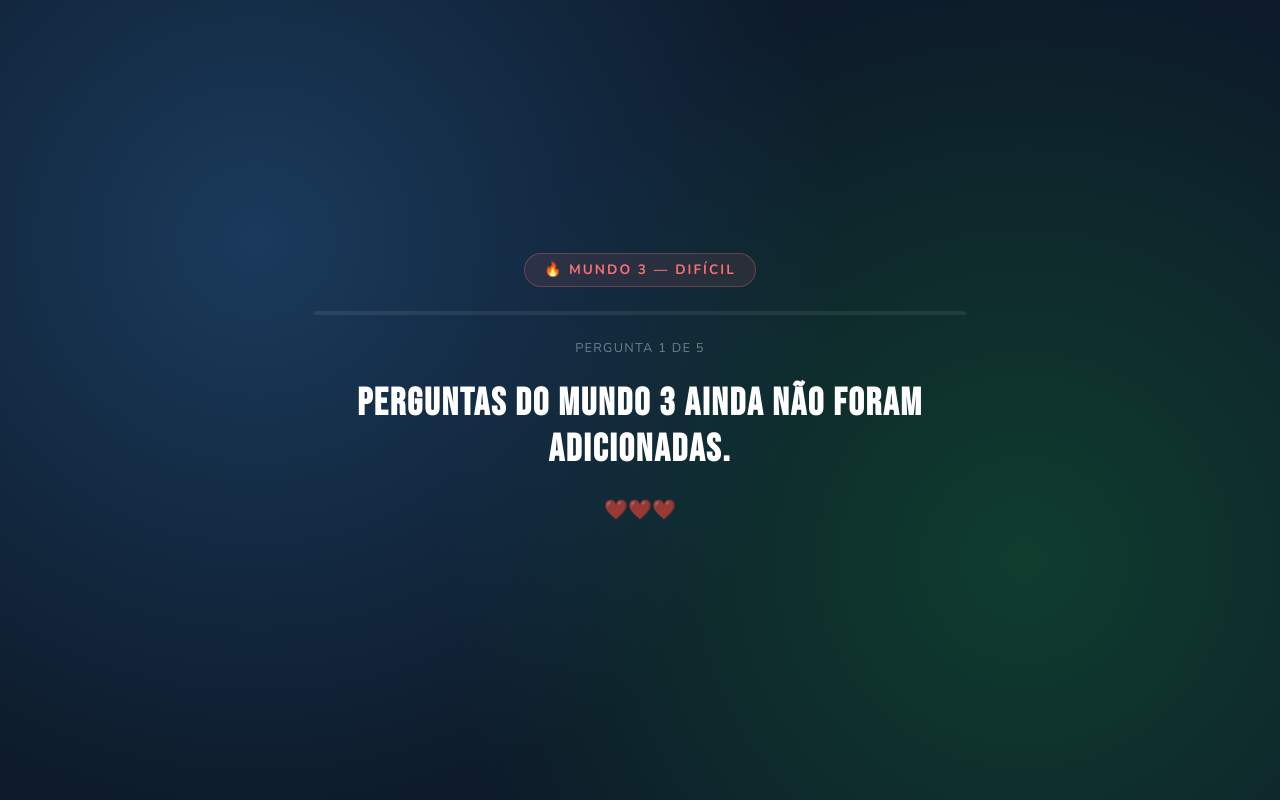
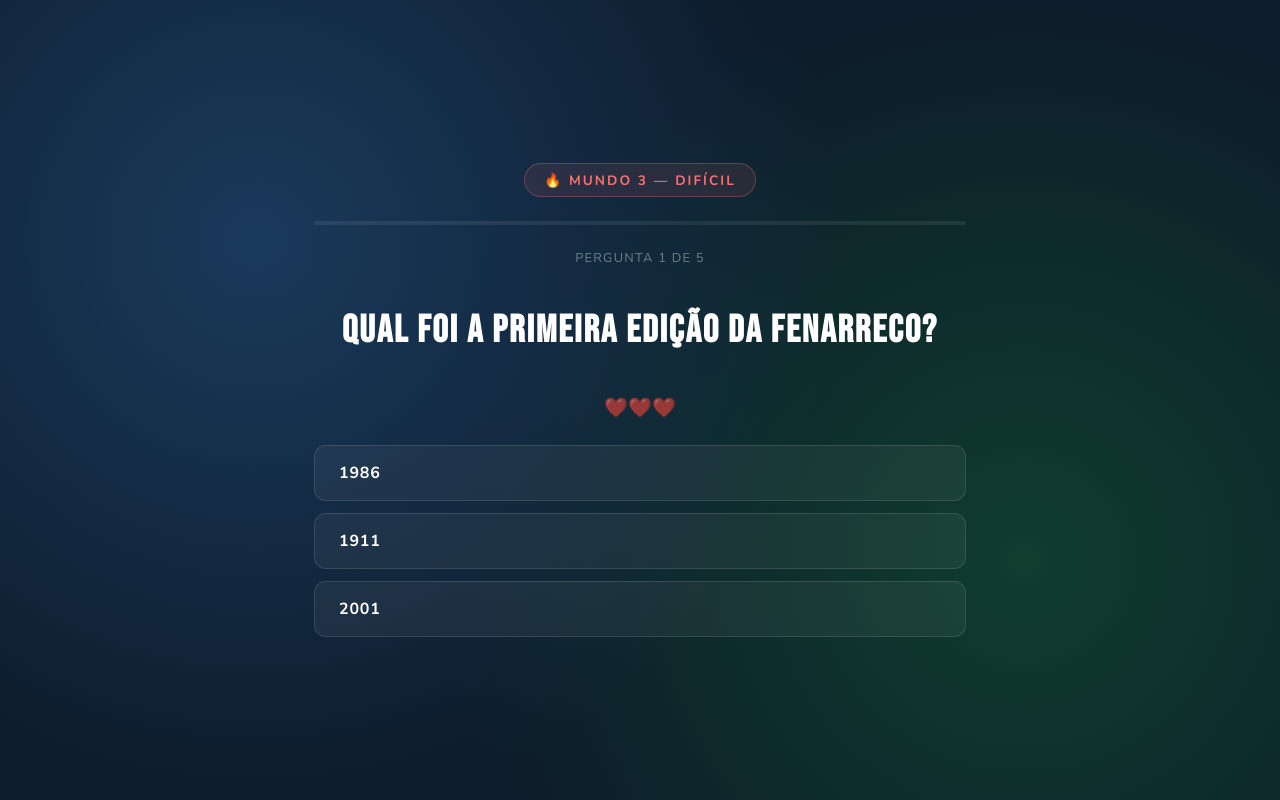
Before and after one commit to Victor-Raposo/bruxque, a plain HTML site: page mundo3.html in a window 1280 px wide. Drawn offline with nearby package versions, Linux system fonts and the light colour scheme.

Commit message:
curricularizacao.v1.1
estruturação do terceiro mundo

```diff
--- a/estilos/easy.css
+++ b/estilos/easy.css
@@ -9,7 +9,7 @@
 body {
     background-color: #0d1b2a;
     background-image: radial-gradient(circle at 20% 30%, #1a3a5c 0%, transparent 50%),
-                      radial-gradient(circle at 80% 70%, #0f3d2e 0%, transparent 50%);
+    radial-gradient(circle at 80% 70%, #0f3d2e 0%, transparent 50%);
     min-height: 100vh;
     display: flex;
     align-items: center;
--- a/js/perguntas.js
+++ b/js/perguntas.js
@@ -30,6 +30,30 @@
         // adicione as perguntas do mundo 2 aqui
     ],
     mundo3: [
-        // adicione as perguntas do mundo 3 aqui
+        {
+            pergunta: "QUAL O MAIOR SHOPPING DE ROUPAS DE BRUSQUE?",
+            opcoes: ["HAVAN", "FIP", "GRACHER"],
+            resposta: 1
+        },
+        {
+            pergunta: "BRUSQUE É CONHECIDA COMO A CIDADE DOS ______",
+            opcoes: ["SAPATOS", "SUCOS", "TECIDOS"],
+            resposta: 2
+        },
+        {
+            pergunta: "QUAL RIO ATRAVESSA A CIDADE DE BRUSQUE?",
+            opcoes: ["RIO AMAZONAS", "RIO SÃO-FRANCISCO", "RIO ITAJAÍ-MIRIM"],
+            resposta: 2
+        },
+        {
+            pergunta: "PAÍS QUE INFLUENCIOU A CULTURA DE BRUSQUE",
+            opcoes: ["RUSSA", "ITALIANA", "ESPANHOLA"],
+            resposta: 1
+        },
+        {
+            pergunta: "QUAL FOI A PRIMEIRA EDIÇÃO DA FENARRECO?",
+            opcoes: ["1986", "1911", "2001"],
+            resposta: 0
+        },
     ]
 };
```
Also changed, not shown: imagens/fundo-fenarreco-1.jpg (added), 1 other file.
